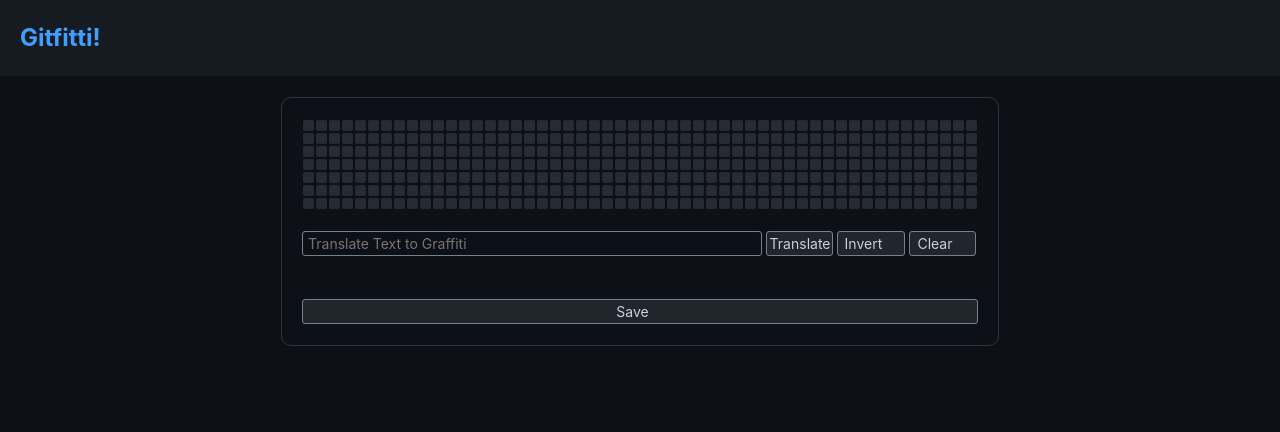
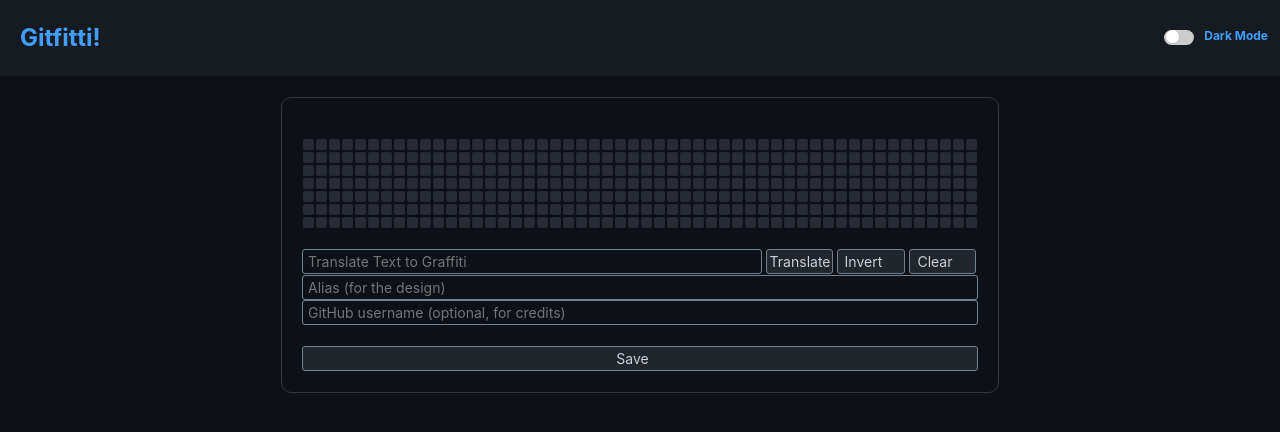
Before and after one commit to heckerfr0d/gitfitti-web, a Flask app: page /contribute in a window 1280 px wide. Shown: the top 432 px of the page. Run offline with Flask 2, Linux system fonts and the light colour scheme.

Commit message:
thanking of contributors, retention of filled forms and more

```diff
--- a/main.py
+++ b/main.py
@@ -6,6 +6,7 @@ import shutil
 
 app = Flask(__name__)
 n = 0
+cont = []
 
 def getDates(year=None):
     if year:
@@ -66,7 +67,7 @@ def main():
         try:
             git.cmd.Git().clone(repurl)
         except:
-            return render_template('result.html', msg='ERROR! Could not clone the repo. Ensure that the remote repo exists and that you have access to it.', form=request.form)
+            return render_template('main.html', extra="ERROR! Could not clone the repo. Ensure that the remote repo exists and that you have access to it.", form=request.form)
     rep = git.Repo.init(repname)
     nc = int(request.form['nc'])
     for date in dates:
@@ -82,8 +83,8 @@ def main():
         shutil.rmtree(repname)
     except:
         shutil.rmtree(repname)
-        return render_template('result.html', msg='ERROR! Could not push to the repo. Ensure that the remote repo exists and that you have access to it.', form=request.form)
-    return render_template('result.html', msg=f"SUCCESS! Created {nc*len(dates)} commits as {name} [{email}] in {repname}", form=request.form)
+        return render_template('main.html', extra="ERROR! Could not push to the repo. Ensure that the remote repo exists and that you have access to it.", form=request.form)
+    return render_template('main.html', extra=f"SUCCESS! Created {nc*len(dates)} commits as {name} [{email}] in {repname}", form=request.form)
 
 @app.route('/contribute', methods=['GET', 'POST'])
 def contribute():
@@ -115,28 +116,35 @@ def contribute():
                 txt[i] += ' '
     txt = "[\n\t'" + "',\n\t'".join(txt) + "'\n];"
     with open('static/script.js', 'a') as f:
-        f.write(f"\ntxt['{request.form['ttg']}'] = {txt}\n")
-        f.write(f"pub.push('{request.form['ttg']}');\n")
+        f.write(f"\ntxt['{request.form['alias']}'] = {txt}\n")
+        f.write(f"pub.push('{request.form['alias']}');\n")
+    if request.form['name']:
+        cont.append(request.form['name'])
     n += 1
-    return render_template('contribute.html')
+    return render_template('contribute.html', form=request.form)
 
 @app.route('/admin', methods=['GET', 'POST'])
 def admin():
     global n
     if request.method=='GET':
         return render_template('admin.html', n=n)
-    git.cmd.Git().clone(f"https://{request.form['username']}:{request.form['password']}@github.com/heckerfr0d/gitfitti-web")
+    git.cmd.Git().clone(f"https://{request.form['name']}:{request.form['password']}@github.com/heckerfr0d/gitfitti-web")
     repo = git.Repo.init('gitfitti-web')
     with open('static/script.js', 'rb') as fin:
         with open('gitfitti-web/static/script.js', 'wb') as fout:
             shutil.copyfileobj(fin, fout)
     repo.git.add(update=True)
     author = git.Actor(request.form['name'], request.form['email'])
-    repo.index.commit('-m', f'merging {n} public contributions :heart:', author=author)
+    thanks = ""
+    if cont:
+        thanks = '@'+', @'.join(cont)
+    repo.index.commit(f'Merging {n} public contributions\n Thanks {thanks} :heart:', author=author)
     origin = repo.remote(name='origin')
     origin.push()
+    shutil.rmtree('gitfitti-web')
     n = 0
-    return render_template('admin.html', n=n)
+    cont.clear()
+    return render_template('admin.html', n=n, form=request.form)
 
 
 if __name__ == "__main__":
--- a/static/script.js
+++ b/static/script.js
@@ -449,7 +449,7 @@ $('input[name="translate"]').click(function () {
     for (var i in pub) {
         if (text.includes(pub[i])) {
             txt['~'] = txt[pub[i]];
-            text.replace(pub[i], '~');
+            text = text.replaceAll(pub[i], '~');
         }
     }
     render(text);
@@ -472,7 +472,7 @@ $('input[name="invert"]').click(function () {
 
 let action = null;
 
-$("button[class=\"btn btn-secondary c0\"]").mousedown(function () {
+$("button[class!=\"tr\"]").mousedown(function () {
     toggle($(this));
     action = "not null";
 });
@@ -481,12 +481,12 @@ $(document).on("mouseup", function (event) {
     action = null;
 });
 
-$("button[class=\"btn btn-secondary c0\"]").on("mouseup click", function (event) {
+$("button[class!=\"tr\"]").on("mouseup click", function (event) {
     event.preventDefault();
     action = null;
 });
 
-$("button[class=\"btn btn-secondary c0\"]").mouseenter(function (event) {
+$("button[class!=\"tr\"]").mouseenter(function (event) {
     if (action)
         toggle($(this));
 });
@@ -523,3 +523,57 @@ function changeTheme(e) {
 }
 
 toggleSwitch.addEventListener('change', changeTheme, false);
+txt['annen'] = [
+	'                                                  ',
+	' ##  #   # #   # ### #   #   #   # ###  ###  ### #',
+	'#  # ##  # ##  # #   ##  #   ## ## #   #    #    #',
+	'#### # # # # # # ### # # #   # # # ###  ##   ##  #',
+	'#  # #  ## #  ## #   #  ##   #   # #      #    #  ',
+	'#  # #   # #   # ### #   #   #   # ### ###  ###  #',
+	'                                                  '
+];
+pub.push('annen');
+
+txt['annen'] = [
+	'                                                  ',
+	' ##  #   # #   # ### #   #   #   # ###  ###  ### #',
+	'#  # ##  # ##  # #   ##  #   ## ## #   #    #    #',
+	'#### # # # # # # ### # # #   # # # ###  ##   ##  #',
+	'#  # #  ## #  ## #   #  ##   #   # #      #    #  ',
+	'#  # #   # #   # ### #   #   #   # ### ###  ###  #',
+	'                                                  '
+];
+pub.push('annen');
+
+txt['annen'] = [
+	'                                                  ',
+	' ##  #   # #   # ### #   #   #   # ###  ###  ### #',
+	'#  # ##  # ##  # #   ##  #   ## ## #   #    #    #',
+	'#### # # # # # # ### # # #   # # # ###  ##   ##  #',
+	'#  # #  ## #  ## #   #  ##   #   # #      #    #  ',
+	'#  # #   # #   # ### #   #   #   # ### ###  ###  #',
+	'                                                  '
+];
+pub.push('annen');
+
+txt['annen'] = [
+	'                                                  ',
+	' ##  #   # #   # ### #   #   #   # ###  ###  ### #',
+	'#  # ##  # ##  # #   ##  #   ## ## #   #    #    #',
+	'#### # # # # # # ### # # #   # # # ###  ##   ##  #',
+	'#  # #  ## #  ## #   #  ##   #   # #      #    #  ',
+	'#  # #   # #   # ### #   #   #   # ### ###  ###  #',
+	'                                                  '
+];
+pub.push('annen');
+
+txt['<3'] = [
+	'     ',
+	'     ',
+	'## ##',
+	'#####',
+	' ### ',
+	'  #  ',
+	'     '
+];
+pub.push('<3');
--- a/templates/contribute.html
+++ b/templates/contribute.html
@@ -1,65 +1,14 @@
-<!DOCTYPE html>
-<html lang="en">
+{% extends "main.html" %}
 
-<head>
-    <meta charset="UTF-8">
-    <meta http-equiv="X-UA-Compatible" content="IE=edge">
-    <meta name="viewport" content="width=device-width, initial-scale=1.0">
-    <title>Gitfitti!</title>
-</head>
+{% block main %}
+{% endblock %}
 
-<link href="https://cdn.jsdelivr.net/npm/bootstrap@5.0.2/dist/css/bootstrap.min.css" rel="stylesheet"
-    integrity="sha384-EVSTQN3/azprG1Anm3QDgpJLIm9Nao0Yz1ztcQTwFspd3yD65VohhpuuCOmLASjC" crossorigin="anonymous">
-
-<link rel="stylesheet" href="{{ url_for('static', filename='style.css')}}">
-
-<link rel="icon" type="image/png" href="{{ url_for('static', filename='icon.png') }}">
-
-<body>
-    <nav class="navbar navbar-dark">
-        Gitfitti!
-    </nav>
-    <br>
-    <div class="root">
-        <form action="/contribute" method="post">
-            <div>
-                <table>
-                    <tbody>
-                        {% for i in range(7) %}
-                        <tr>
-                            {% for j in range(52) %}
-                            <td>
-                                <button type="button" name="{{i}} {{j}}" class="btn btn-secondary c0"></button>
-                                {% for k in range(3) %}
-                                {% if k==0 %}
-                                <input type="radio" name="{{i}} {{j}}" value={{k}} checked hidden>
-                                {% else %}
-                                <input type="radio" name="{{i}} {{j}}" value={{k}} hidden>
-                                {% endif %}
-                                {% endfor %}
-                            </td>
-                            {% endfor %}
-                        </tr>
-                        {% endfor %}
-                    </tbody>
-                </table>
-                <br>
-                <input type="text" class="ttt" name="ttg" placeholder="Translate Text to Graffiti">
-                <input type="button" class="tr" name="translate" value="Translate">
-                <input type="button" class="tr" name="invert" value="Invert">
-                <input type="button" class="tr" name="clear" value="Clear">
-            </div>
-            <br>
-            <div>
-                <input type="submit" class="do" value="Save">
-            </div>
-        </form>
-    </div>
-</body>
-</html>
-
-<script src="https://code.jquery.com/jquery-3.3.1.slim.min.js"
-    integrity="sha384-q8i/X+965DzO0rT7abK41JStQIAqVgRVzpbzo5smXKp4YfRvH+8abtTE1Pi6jizo"
-    crossorigin="anonymous"></script>
-
-<script src="{{ url_for('static', filename='script.js') }}"></script>
+{% block submit %}
+<div>
+    <input type="text" class="admin" name="alias" placeholder="Alias (for the design)" {% if form %} value="{{form['alias']}}" {% endif %}>
+    <input type="text" class="admin" name="name" placeholder="GitHub username (optional, for credits)" {% if form %} value="{{form['name']}}" {% endif %}>
+</div>
+<div>
+    <input type="submit" class="do" value="Save">
+</div>
+{% endblock %}
--- a/templates/main.html
+++ b/templates/main.html
@@ -32,16 +32,20 @@
     <br>
     <div class="root">
         <form action="/" method="post">
+            {% block main %}
             <div>
-                <input class="textfield" type="text" name="username" placeholder="Username">
-                <input class="textfield" type="text" name="email" placeholder="Email">
-                <input class="textfield" type="password" name="password" placeholder="Password">
+                <input class="textfield" type="text" name="username" placeholder="Username" {% if form %} value="{{form['username']}}" {% endif %}>
+                <input class="textfield" type="text" name="email" placeholder="Email" {% if form %} value="{{form['email']}}" {% endif %}>
+                <input class="textfield" type="password" name="password" placeholder="Password" {% if form %} value="{{form['password']}}" {% endif %}>
             </div>
             <div>
-                <input class="textfield" type="text" name="repo" placeholder="Link to repo">
-                <input class="textfield" type="number" name="year" placeholder="Year (default: last 52 weeks)" min="1969">
-                <input class="textfield" type="number" name="nc" placeholder="Commits/day" min="1">
+                <input class="textfield" type="text" name="repo" placeholder="Link to repo" {% if form %} value="{{form['repo']}}" {% endif %}>
+                <input class="textfield" type="number" name="year" placeholder="Year (default: last 52 weeks)" min="1969" {% if form %} value="{{form['year']}}" {% endif %}>
+                <input class="textfield" type="number" name="nc" placeholder="Commits/day" min="1" {% if form %} value="{{form['nc']}}" {% endif %}>
             </div>
+            {% endblock %}
+
+            {% block graph %}
             <div>
                 <div class="scroll-horizontal">
                     <table>
@@ -50,9 +54,10 @@
                             <tr>
                                 {% for j in range(52) %}
                                 <td>
-                                    <button type="button" name="{{i}} {{j}}" class="btn btn-secondary c0"></button>
+                                    {% if form %}{% set s = "btn btn-secondary c"+form[i~' '~j]%}{% else %}{% set s = 'btn btn-secondary c0' %}{% endif %}
+                                    <button type="button" name="{{i}} {{j}}" class="{{s}}"></button>
                                     {% for k in range(3) %}
-                                    {% if k==0 %}
+                                    {% if (form and form[i~' '~j]==''~k) or (not form and k==0) %}
                                     <input type="radio" name="{{i}} {{j}}" value={{k}} checked hidden>
                                     {% else %}
                                     <input type="radio" name="{{i}} {{j}}" value={{k}} hidden>
@@ -65,22 +70,21 @@
                         </tbody>
                     </table>
                 </div>
-
-                <input type="text" class="ttt" name="ttg" placeholder="Translate Text to Graffiti">
-
+                <input type="text" class="ttt" name="ttg" placeholder="Translate Text to Graffiti" {% if form %} value="{{form['ttg']}}" {% endif %}>
                 <input type="button" class="tr" name="translate" value="Translate">
                 <input type="button" class="tr" name="invert" value="Invert">
                 <input type="button" class="tr" name="clear" value="Clear">
+            </div>
+            {% endblock %}
 
-
-            </div>
+            {% block submit %}
             <div>
                 <input type="submit" class="do" value="Do IT">
             </div>
+            {% endblock %}
         </form>
     </div>
 </body>
-
 </html>
 
 <script src="https://code.jquery.com/jquery-3.3.1.slim.min.js"
@@ -89,5 +93,8 @@
 
 <script src="{{ url_for('static', filename='script.js') }}"></script>
 
-{% block result %}
-{% endblock %}
+{% if extra %}
+<script>
+    alert("{{extra}}");
+</script>
+{% endif %}
```
Also changed, not shown: templates/admin.html (+12 -31 lines), templates/result.html (deleted, +0 -12 lines).
